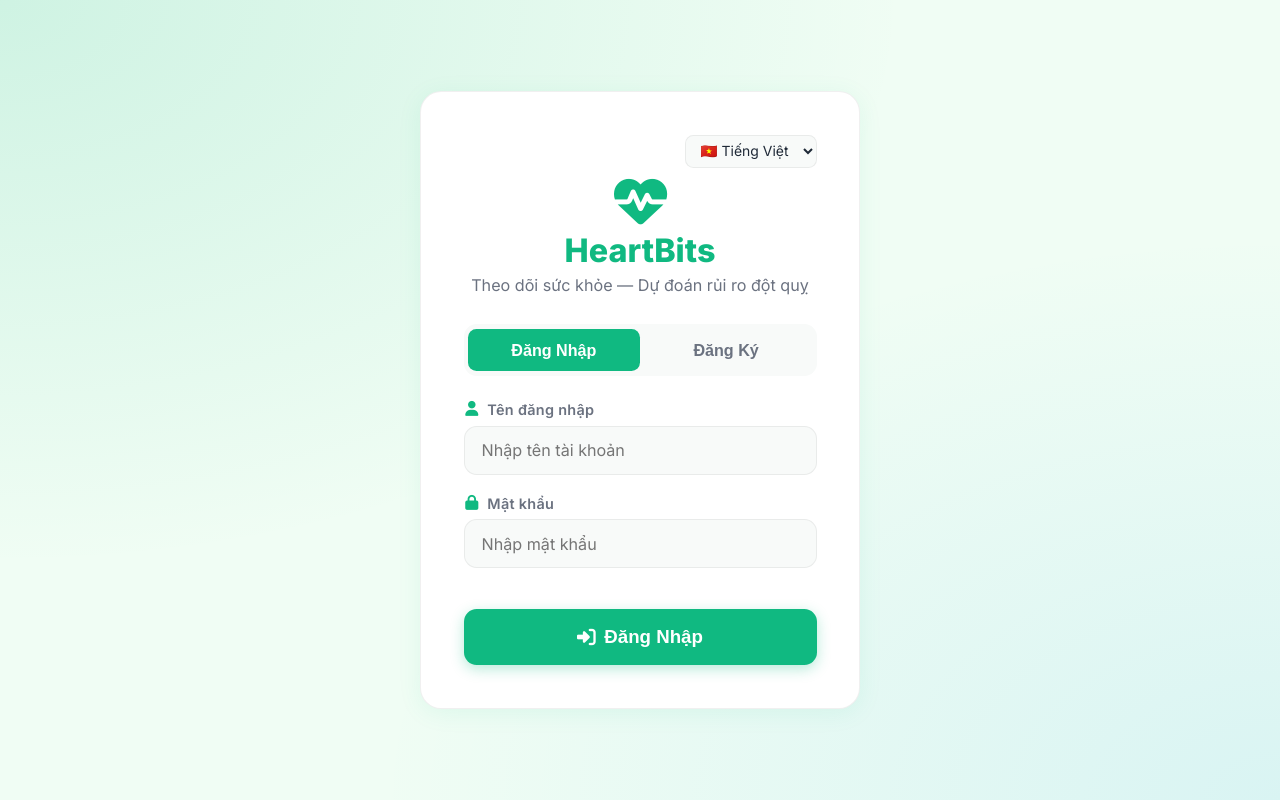
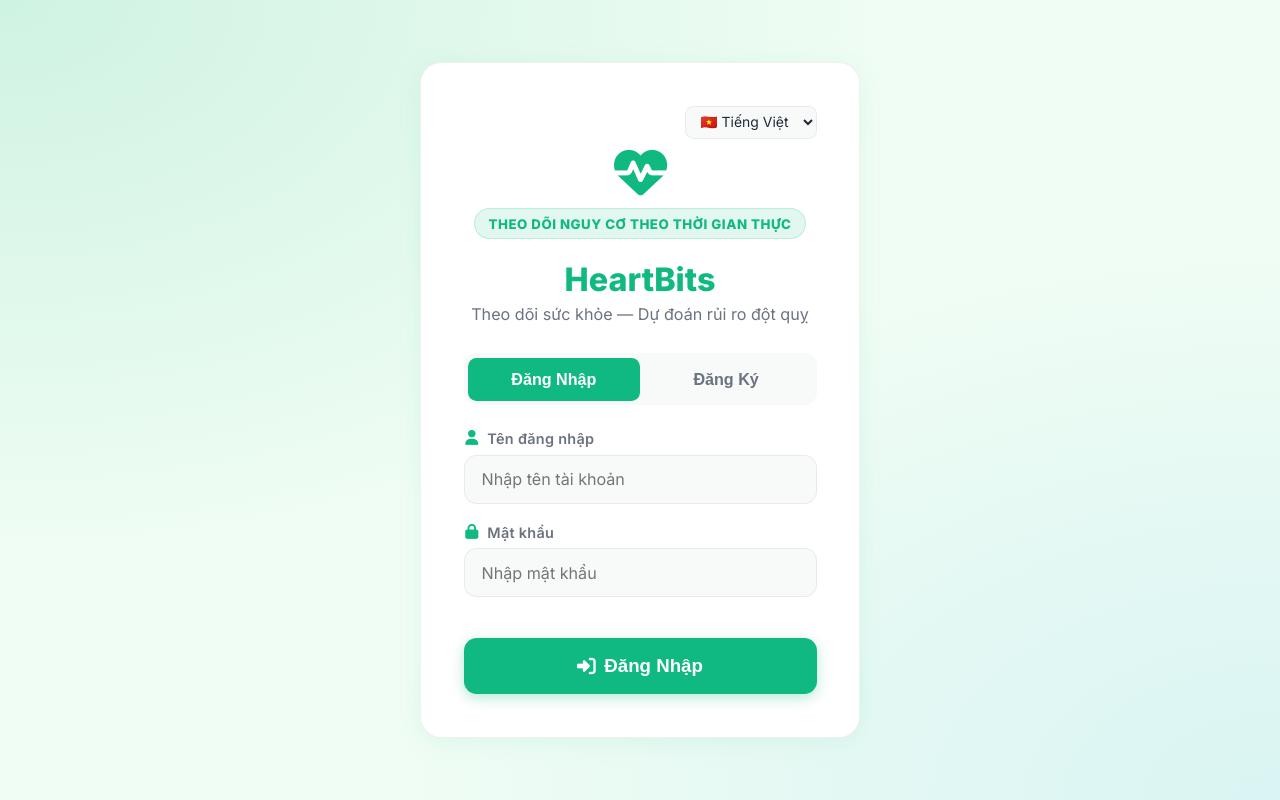
Before and after one commit to Mint165/SAVN, a FastAPI app: page /login in a window 1280 px wide. Run offline with FastAPI, Linux system fonts and the light colour scheme.

Commit message:
feat: add login hero badge

```diff
--- a/static/css/style.css
+++ b/static/css/style.css
@@ -269,6 +269,7 @@ a{text-decoration:none;color:inherit}
 .login-container{display:flex;min-height:100vh;align-items:center;justify-content:center;background:var(--bg);background-image:radial-gradient(at 0% 0%,rgba(16,185,129,.15) 0,transparent 50%),radial-gradient(at 100% 100%,rgba(14,165,233,.1) 0,transparent 50%)}
 .login-card{width:100%;max-width:440px;padding:2.5rem}
 .login-header{text-align:center;margin-bottom:2rem}
+.login-badge{display:inline-flex;align-items:center;justify-content:center;padding:.38rem .8rem;margin:.35rem auto .75rem;border-radius:999px;background:rgba(16,185,129,.12);border:1px solid rgba(16,185,129,.18);color:var(--primary);font-size:.78rem;font-weight:800;letter-spacing:.04em;text-transform:uppercase}
 .login-header h2{font-size:1.9rem;font-weight:800;margin:.5rem 0 .25rem;color:var(--primary)}
 .login-header p{color:var(--text-muted);font-size:.95rem}
 .auth-tabs{display:flex;margin-bottom:1.75rem;background:var(--bg-card2);border-radius:.75rem;padding:.25rem}
--- a/templates/base.html
+++ b/templates/base.html
@@ -144,6 +144,7 @@ var I18N={
     profile_setup_alert:"Hoàn thiện hồ sơ trước khi nhập dữ liệu!",profile_setup_desc:"Thông tin của bạn giúp hệ thống AI dự đoán chính xác hơn.",
     th_date:"Ngày",th_bp:"Huyết áp",th_glucose:"Đường huyết",th_risk:"Nguy cơ",
     login_title:"Đăng Nhập",register_title:"Đăng Ký",login_username:"Tên đăng nhập",login_password:"Mật khẩu",login_btn:"Đăng Nhập",register_btn:"Tạo Tài Khoản",
+    login_badge:"Theo dõi nguy cơ theo thời gian thực",
     login_subtitle:"Theo dõi sức khỏe — Dự đoán rủi ro đột quỵ",
     login_user_ph:"Nhập tên tài khoản",login_pass_ph:"Nhập mật khẩu",reg_user_ph:"Chọn tên tài khoản",reg_pass_ph:"Tối thiểu 6 ký tự",
     reg_health_title:"Hồ Sơ Sức Khỏe",reg_bmi_title:"Chỉ Số BMI",reg_bmi_direct:"Nhập trực tiếp",reg_bmi_calc:"Tính từ chiều cao/cân nặng",reg_bmi_label:"Chỉ số BMI",reg_height:"Chiều cao (cm)",reg_weight:"Cân nặng (kg)",reg_bmi_auto:"BMI (tự động tính)",
@@ -196,6 +197,7 @@ var I18N={
     profile_setup_alert:"Complete your profile before entering data!",profile_setup_desc:"Your information helps the AI predict more accurately.",
     th_date:"Date",th_bp:"Blood Pressure",th_glucose:"Glucose",th_risk:"Risk",
     login_title:"Log In",register_title:"Sign Up",login_username:"Username",login_password:"Password",login_btn:"Log In",register_btn:"Create Account",
+    login_badge:"Real-time stroke risk tracking",
     login_subtitle:"Health monitoring — Stroke risk prediction",
     login_user_ph:"Enter your username",login_pass_ph:"Enter your password",reg_user_ph:"Choose a username",reg_pass_ph:"Minimum 6 characters",
     reg_health_title:"Health Profile",reg_bmi_title:"BMI Index",reg_bmi_direct:"Enter directly",reg_bmi_calc:"Calculate from height/weight",reg_bmi_label:"BMI value",reg_height:"Height (cm)",reg_weight:"Weight (kg)",reg_bmi_auto:"BMI (auto-calculated)",
--- a/templates/login.html
+++ b/templates/login.html
@@ -13,6 +13,7 @@
 
   <div class="login-header">
     <i class="fa-solid fa-heart-pulse heartbeat-icon" style="font-size:2.5rem"></i>
+    <div class="login-badge" data-i18n="login_badge">Theo dõi nguy cơ theo thời gian thực</div>
     <h2>HeartBits</h2>
     <p data-i18n="login_subtitle">Theo dõi sức khỏe — Dự đoán rủi ro đột quỵ</p>
   </div>
```
